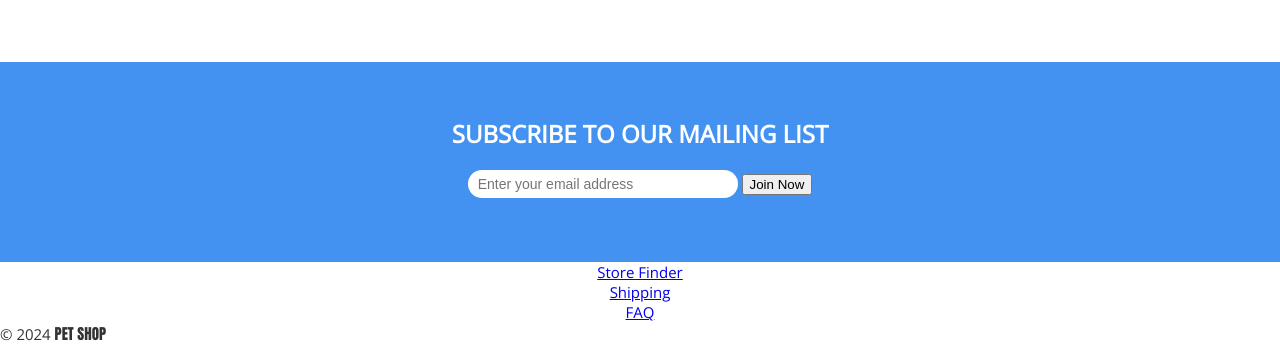
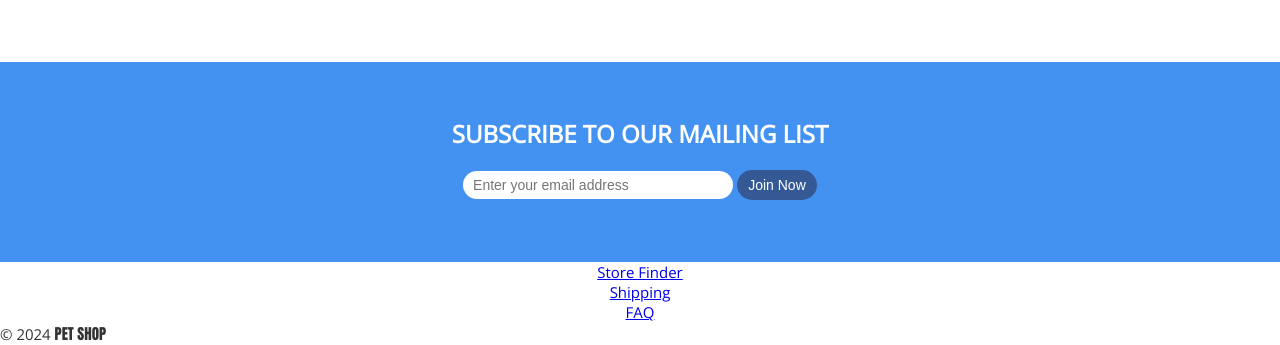
Before and after one commit to GeorginaBeth94/PETSHOP, a plain HTML site: page index.html in a window 1280 px wide. Shown: the part 3683-4028 px from the top of the page. Drawn offline with nearby package versions, Linux system fonts and the light colour scheme.

Commit message:
Contact us styled

```diff
--- a/styles/global.css
+++ b/styles/global.css
@@ -307,3 +307,24 @@ h2{
     padding: 0 10px;
     border-radius: 30px;
 }
+
+#subscribe input[type=submit] {
+    border: 0;
+    width: 80px;
+    height: 30px;
+    font-size: 14px;
+    background-color: #345995;
+    color: white;
+    border-radius: 30px;
+    -webkit-transition: all 500ms ease-out;
+    -ms-transition: all 500ms ease-out;
+    transition: all 500ms ease-out;
+    cursor: pointer;
+}
+
+#subscribe input[type=submit]:hover {
+    background-color: #f46036;
+    -webkit-transition: all 250ms ease-out;
+    -ms-transition: all 250ms ease-out;
+    transition: all 250ms ease-out;
+}
```
